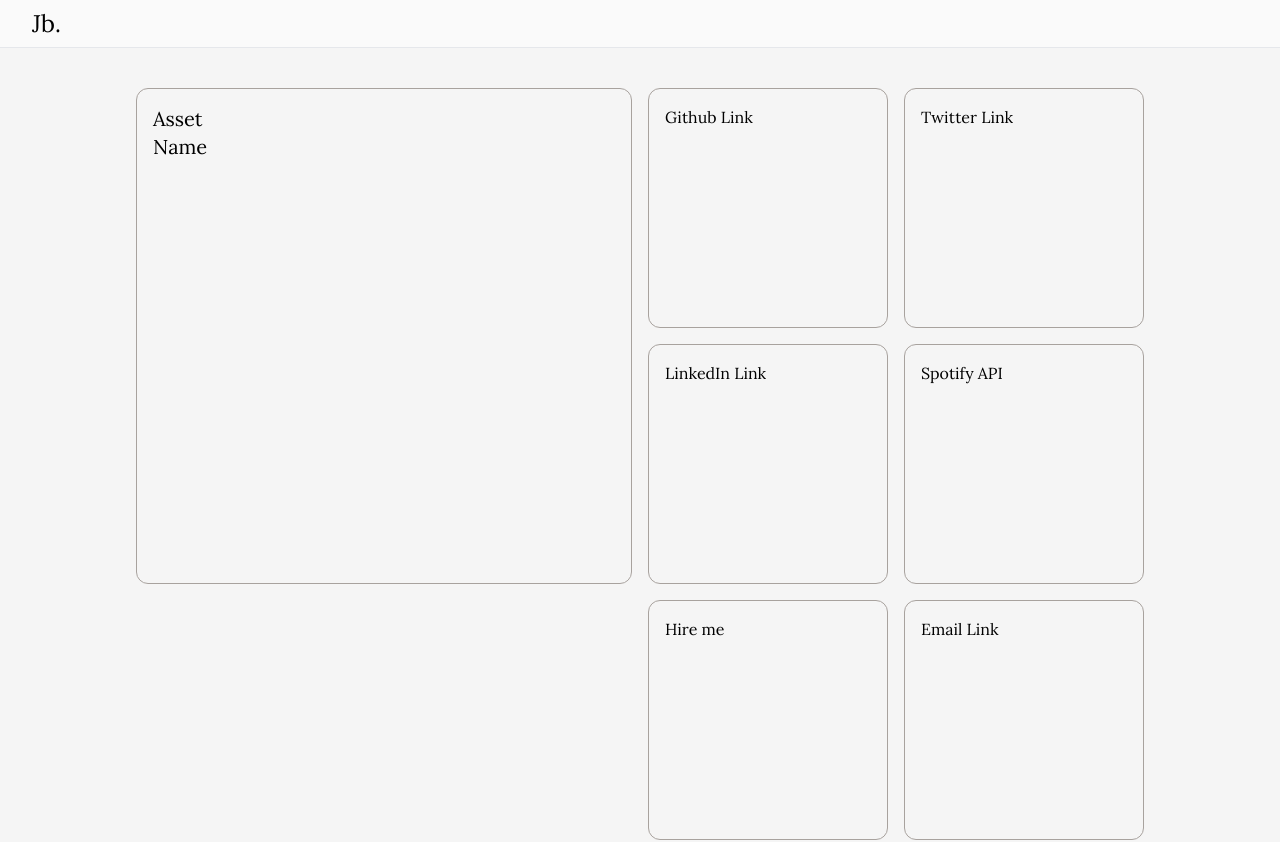
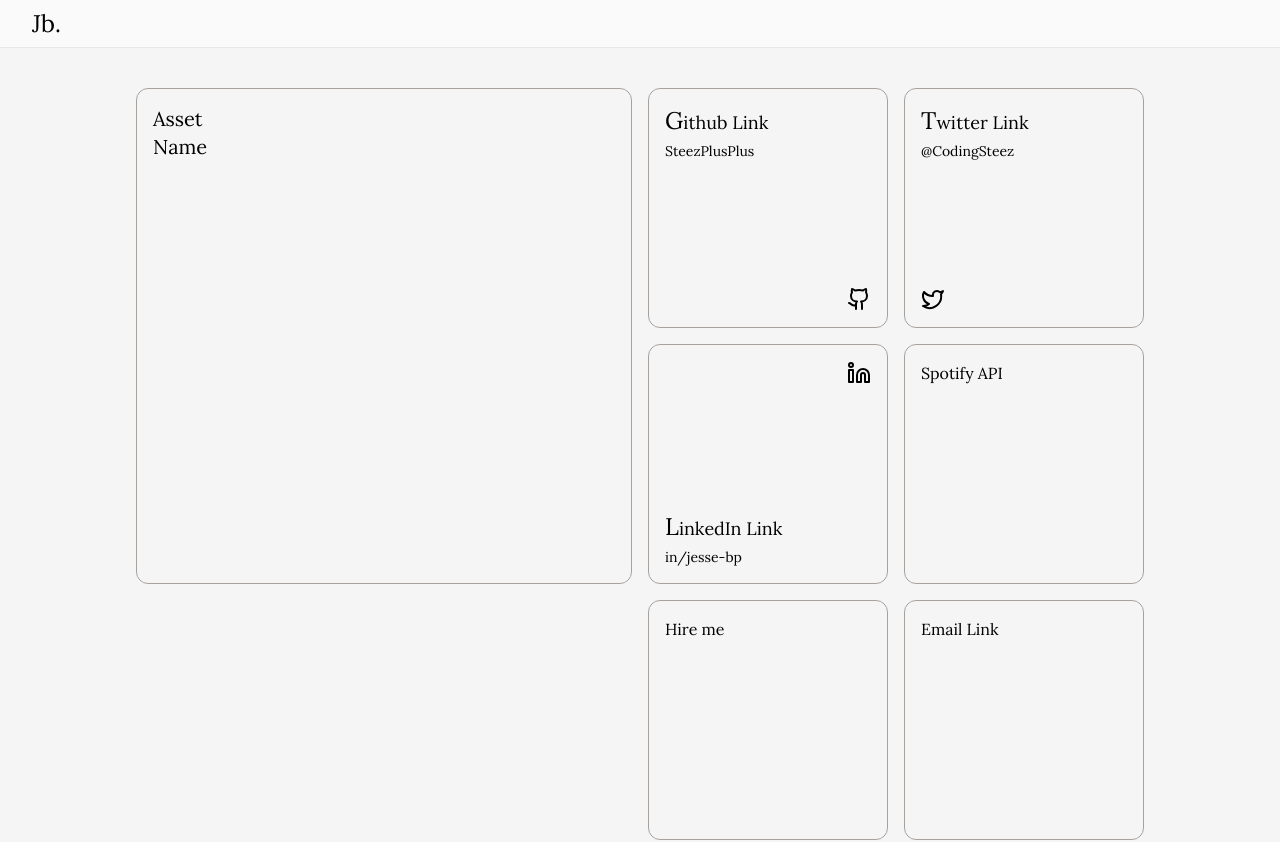
Before and after one commit to steezplusplus/digital-garden, a Next.js app: page / in a window 1280 px wide. Shown: the top 842 px of the page. Built offline with nearby package versions, Linux system fonts and the light colour scheme.

Commit message:
feat: Finish some cards

```diff
--- a/app/_components/cards.tsx
+++ b/app/_components/cards.tsx
@@ -1,27 +1,51 @@
+import Link from 'next/link';
+import { Linkedin, Twitter, Github } from 'lucide-react';
+
 export function GithubCard() {
   const label = 'Github Link';
+  const href = 'https://github.com/steezplusplus';
   return (
-    <div className="aspect-square rounded-xl border border-stone-400 p-4">
-      {label}
-    </div>
+    <Link
+      href={href}
+      target="_blank"
+      className="flex aspect-square flex-col rounded-xl border border-stone-400 p-4"
+    >
+      <h2 className="mb-1 text-lg first-letter:text-2xl">{label}</h2>
+      <h3 className="font-italic text-sm">SteezPlusPlus</h3>
+      <Github className="mt-auto self-end" />
+    </Link>
   );
 }
 
 export function TwitterCard() {
   const label = 'Twitter Link';
+  const href = 'https://twitter.com/CodingSteez';
   return (
-    <div className="aspect-square rounded-xl border border-stone-400 p-4">
-      {label}
-    </div>
+    <Link
+      href={href}
+      target="_blank"
+      className="flex aspect-square flex-col rounded-xl border border-stone-400 p-4"
+    >
+      <h2 className="mb-1 text-lg first-letter:text-2xl">{label}</h2>
+      <h3 className="text-sm">@CodingSteez</h3>
+      <Twitter className="mt-auto self-start" />
+    </Link>
   );
 }
 
 export function LinkedInCard() {
   const label = 'LinkedIn Link';
+  const href = 'https://www.linkedin.com/in/jesse-bp/';
   return (
-    <div className="aspect-square rounded-xl border border-stone-400 p-4">
-      {label}
-    </div>
+    <Link
+      href={href}
+      target="_blank"
+      className="flex aspect-square flex-col rounded-xl border border-stone-400 p-4"
+    >
+      <Linkedin className="mb-auto self-end" />
+      <h2 className="mb-1 text-lg first-letter:text-2xl">{label}</h2>
+      <h3 className="text-sm">in/jesse-bp</h3>
+    </Link>
   );
 }
 
```
